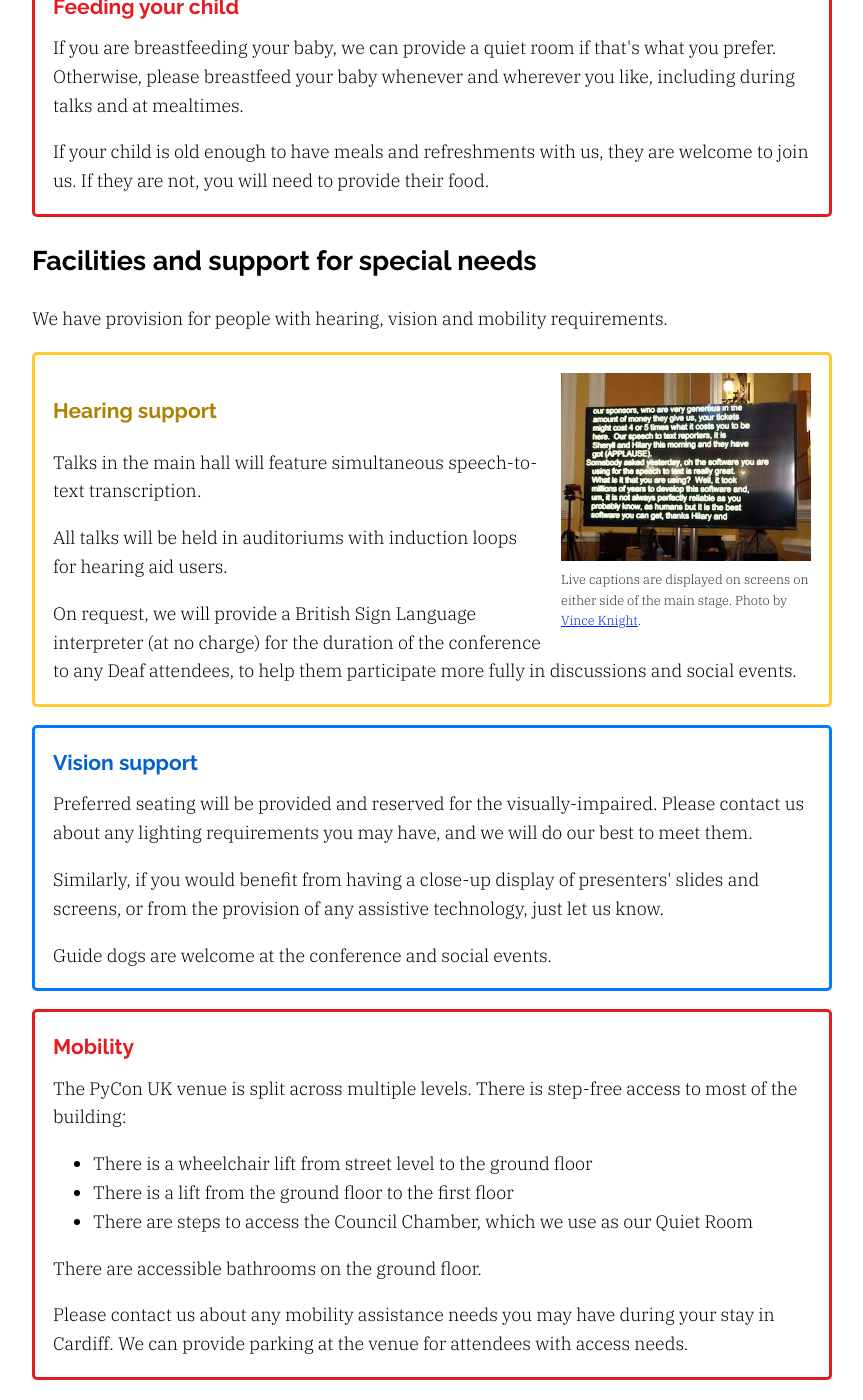
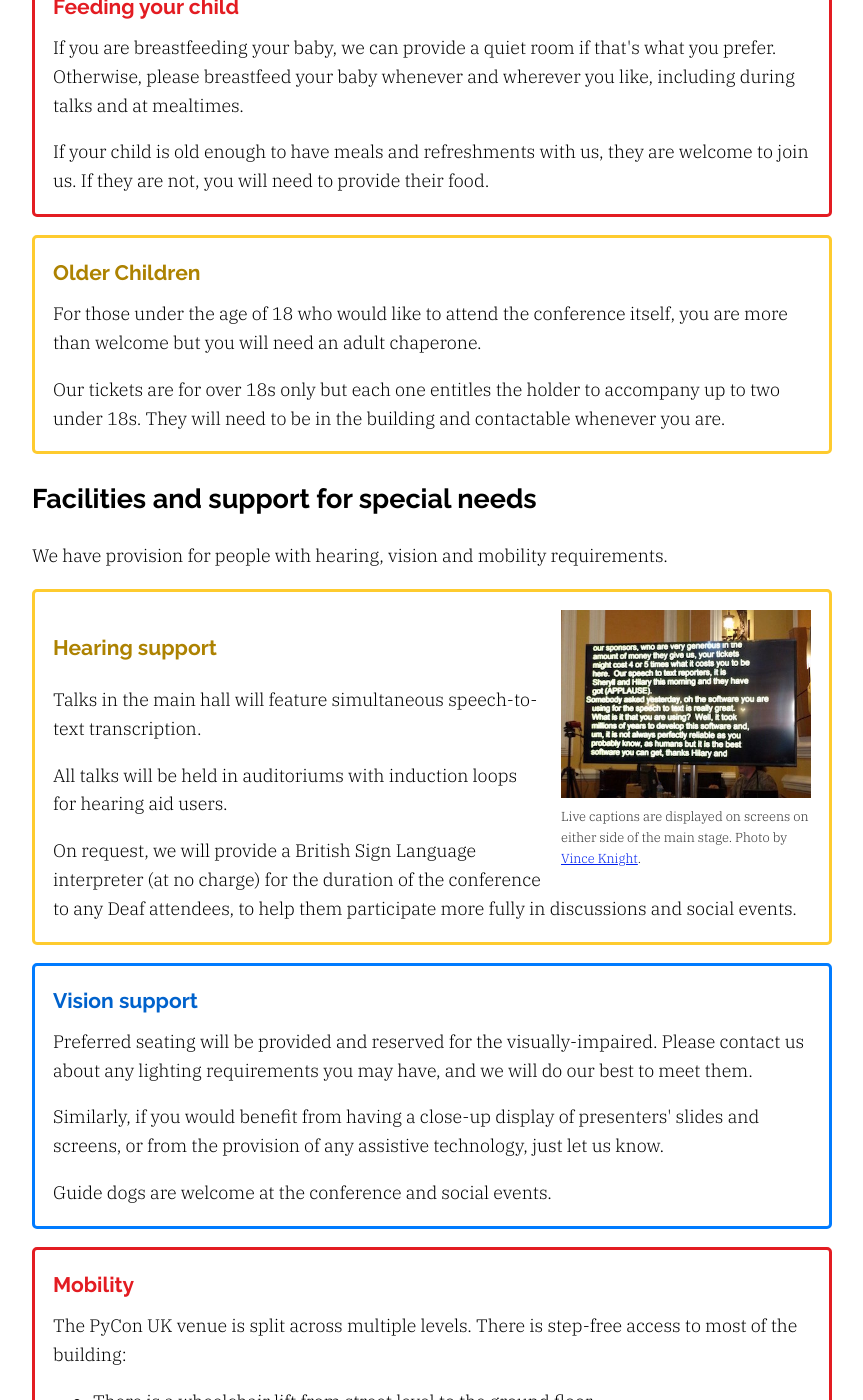
Before and after one commit to gma/2025.pyconuk.org, a Jekyll site: the page built from src/inclusion.md, in a window 1280 px wide and 1400 px high, scrolled down 1018 px. Shown: the whole window, without its empty margins (208-1071 px from the left). Built offline with Jekyll 4.4.1, drawn with Linux system fonts in a browser that asks for light colours; some of the changed text lies outside the part shown.

Commit message:
Add U18s words and update dietary wording

```diff
--- a/src/inclusion.md
+++ b/src/inclusion.md
@@ -50,6 +50,13 @@ PyCon UK will be a friendly environment for parents and babies.
   <p>
     If your child is old enough to have meals and refreshments with us, they are welcome to join us. If they are not, you will need to provide their food.
   </p>
+</div>
+
+<div class="box box_yellow">
+  <h3>Older Children</h3>
+  <p>For those under the age of 18 who would like to attend the conference itself, you are more than welcome but you will need an adult chaperone.</p>
+  <p>Our tickets are for over 18s only but each one entitles the holder to accompany up to two under 18s. They will need to be in the building and contactable whenever you are.</p>
+
 </div>
 
 
@@ -126,8 +133,7 @@ We have provision for people with hearing, vision and mobility requirements.
   <h3>Dietary requirements</h3>
 
   <p>
-    We aim to meet all dietary requirements.
-    You will be able to specify these when purchasing your ticket.
+    We aim to meet all dietary requirements and our lunch time dishes are clearly labelled.
   </p>
 
   <p>
```
